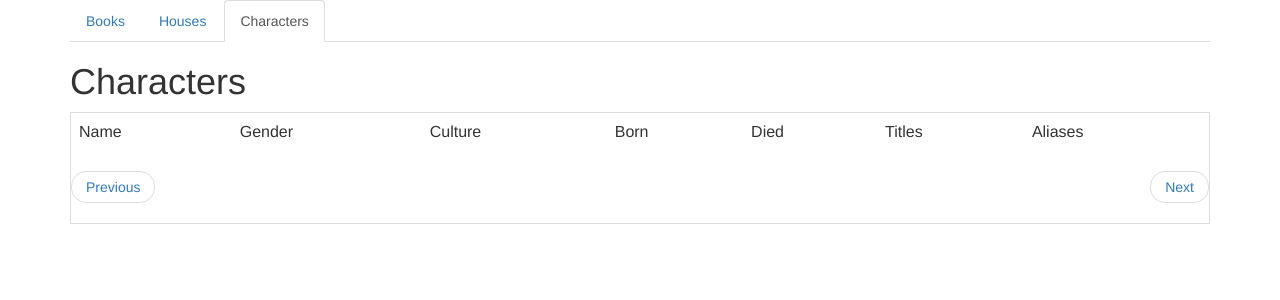
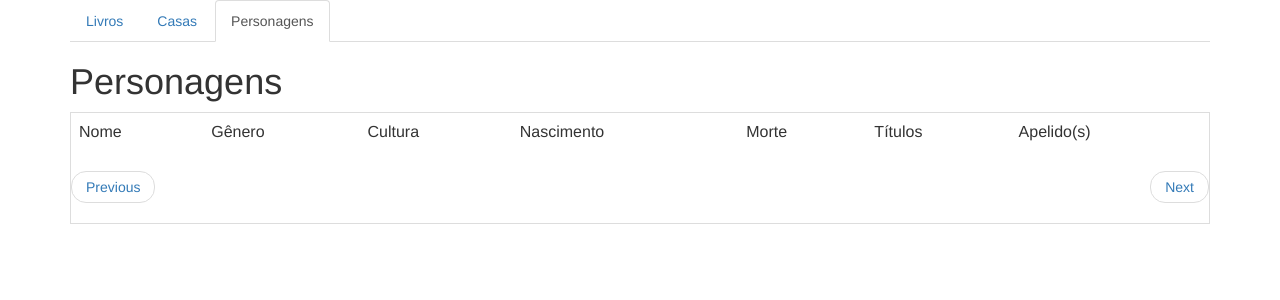
Before and after one commit to AndersonC96/Game-Of-Thrones_PHP, a PHP site: page /characters.php in a window 1280 px wide. Shown: the top 300 px of the page. Run offline with PHP 8.4, Linux system fonts and the light colour scheme; data that the repository does not hold is empty.

Commit message:
Update characters.php

```diff
--- a/characters.php
+++ b/characters.php
@@ -1,6 +1,6 @@
 <html>
     <head>
-        <title>A Song of Ice and Fire | Characters</title>
+        <title>As Crônicas de Gelo e Fogo | Personagens</title>
         <link rel="shortcut icon" href="./favicon.ico"/>
         <embed name="myMusic" loop="true" hidden="true" src="./music.mp3">
         <link rel="stylesheet" href="https://maxcdn.bootstrapcdn.com/bootstrap/3.4.1/css/bootstrap.min.css">
@@ -22,22 +22,22 @@
         ?>
         <div class="container">
             <ul class="nav nav-tabs">
-                <li><a href="index.php">Books</a></li>
-                <li><a href="houses.php">Houses</a></li>
-                <li  class="active"><a href="characters.php">Characters</a></li>
+                <li><a href="index.php">Livros</a></li>
+                <li><a href="houses.php">Casas</a></li>
+                <li  class="active"><a href="characters.php">Personagens</a></li>
             </ul>
-            <h1>Characters</h1>
+            <h1>Personagens</h1>
             <div class="table-bordered">
                 <table class="table">
                     <thead>
                         <td hidden>URL</td>
-                        <td>Name</td>
-                        <td>Gender</td>
-                        <td>Culture</td>
-                        <td>Born</td>
-                        <td>Died</td>
-                        <td>Titles</td>
-                        <td>Aliases</td>
+                        <td>Nome</td>
+                        <td>Gênero</td>
+                        <td>Cultura</td>
+                        <td>Nascimento</td>
+                        <td>Morte</td>
+                        <td>Títulos</td>
+                        <td>Apelido(s)</td>
                         <!--<td>Played By</td>-->
                     </thead>
                     <?php
```
